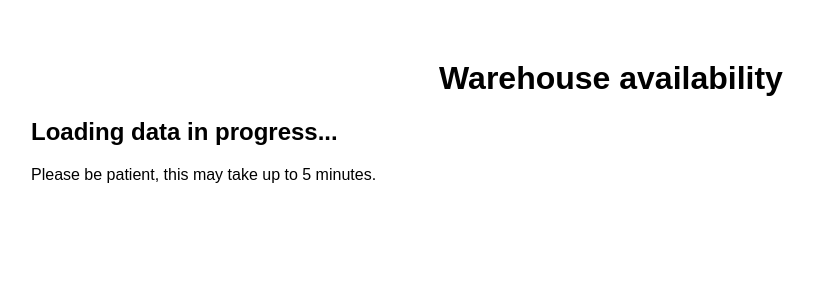
After one commit to Tigxy/Reaktor-Assignment, a Flask app: template templates/loading.html in a window 1280 px wide. The commit adds this page. Shown: the top 300 px of the page, without its empty margins (29-843 px from the left). Run offline with Flask 2, Linux system fonts and the light colour scheme; the template is opened without the code that fills it, so the values that code supplies are empty.

Commit message:
Added loading.html view for startup

```diff
--- a/app.py
+++ b/app.py
@@ -24,13 +24,24 @@ app.config['SECRET_KEY'] = 'secret'
 app.config['SEND_FILE_MAX_AGE_DEFAULT'] = 0
 CORS(app)
 
+data_loaded = False
 
-data_manager = DataManager(config_dict["update_interval"])
+
+def db_changed():
+    global data_loaded
+    data_loaded = True
+
+
+data_manager = DataManager(config_dict["update_interval"], change_callback=db_changed)
 data_manager.start()
 
 
 @app.route('/', methods=['GET', 'POST'])
 def index():
+
+    global data_loaded
+    if not data_loaded:
+        return render_template('loading.html')
 
     form = Form()
     if request.method == "POST":
@@ -53,8 +64,7 @@ def index():
                            form=form,
                            products=products,
                            categories=config_dict["categories"],
-                           selected_category=selected_category,
-                           is_data_available=len(products) > 0)
+                           selected_category=selected_category)
 
 
 if __name__ == "__main__":
--- a/datamanager.py
+++ b/datamanager.py
@@ -2,7 +2,6 @@ from config import config_dict
 from enums import UpdateResult
 from utils import Availability, get_category, get_manufacturer, split_sized_chunks
 
-import os
 import sys
 import time
 import logging
--- a/templates/index.html
+++ b/templates/index.html
@@ -15,7 +15,6 @@
         <input type="submit" value="select or update">
     </form>
 
-    {% if is_data_available %}
     <table>
         <tr>
             <th>Nr</th>
@@ -40,9 +39,5 @@
         </tr>
         {% endfor %}
     </table>
-    {% else %}
-    <h2>Loading data in progress...</h2>
-    Please be patient, this may take up to 5 minutes.
-    {% endif %}
 </div>
 {% endblock %}
--- /dev/null
+++ b/templates/loading.html
@@ -0,0 +1,12 @@
+{% extends 'base.html' %}
+
+{% block head %}
+<title>Warehouse availability</title>
+
+<div class="content">
+    <h1 style="text-align: center">Warehouse availability</h1>
+
+    <h2>Loading data in progress...</h2>
+    Please be patient, this may take up to 5 minutes.
+</div>
+{% endblock %}
```
